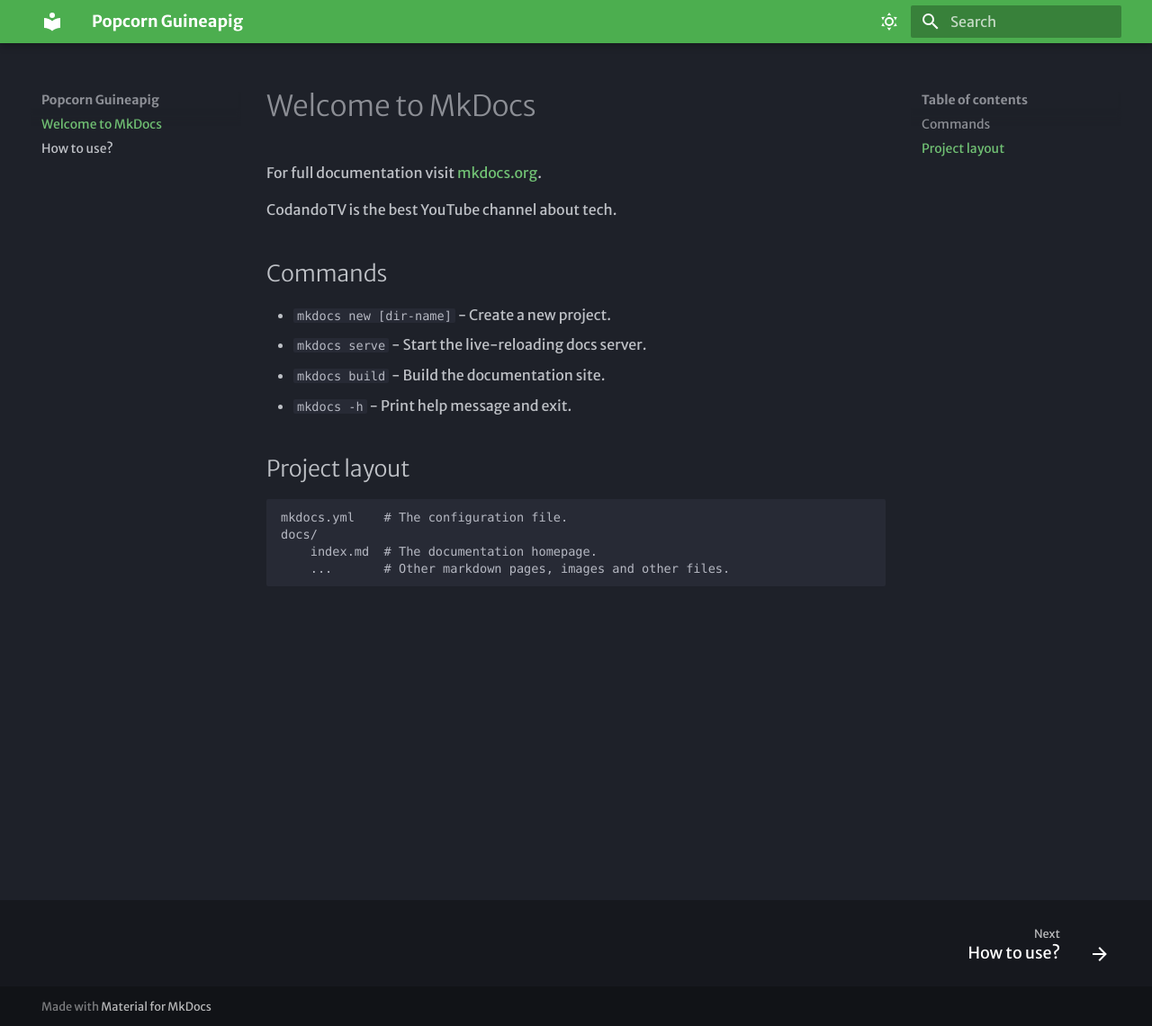
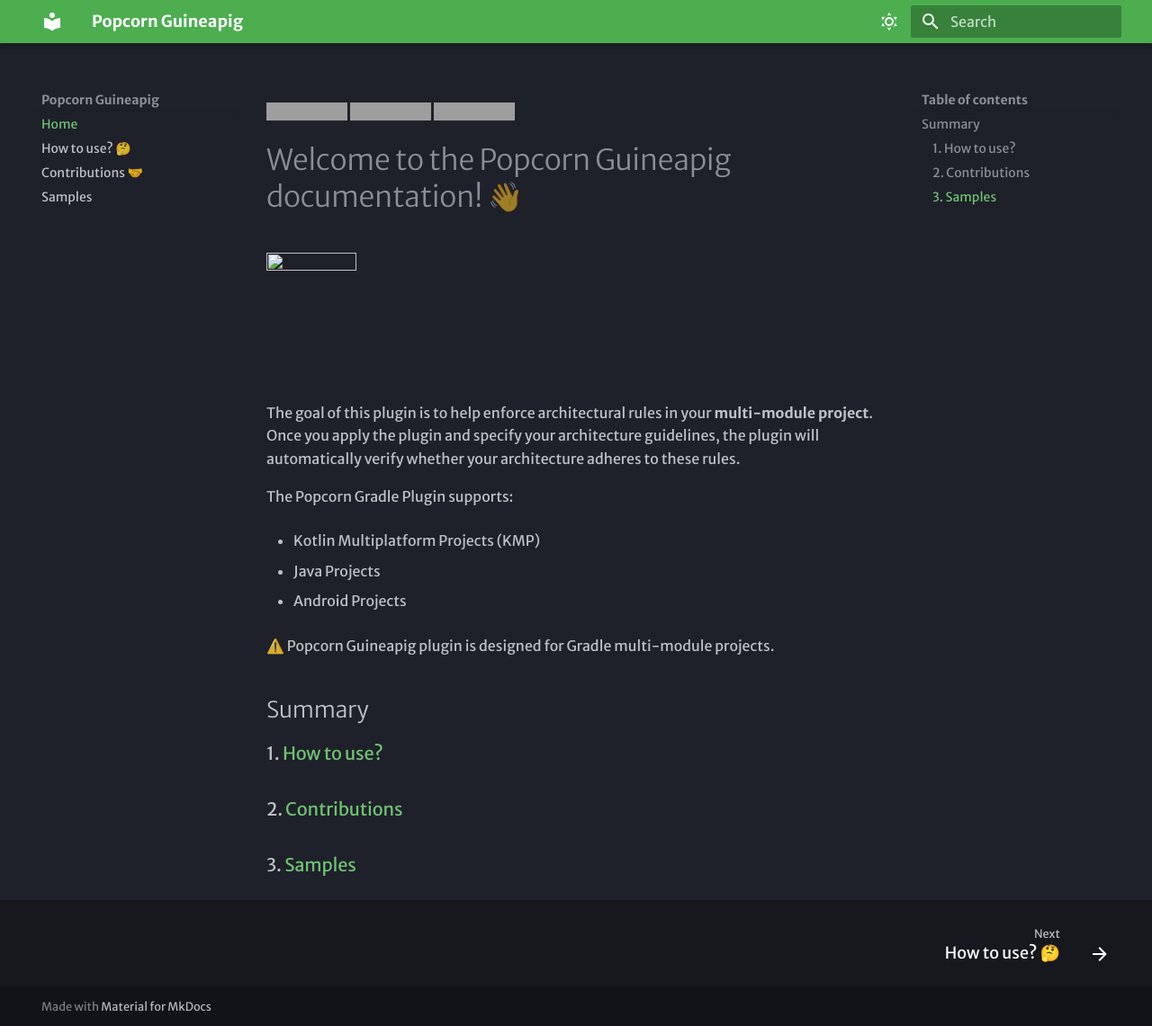
Before and after one commit to CodandoTV/popcorn-guineapig, an MkDocs documentation site: the page built from docs/index.md, in a window 1280 px wide and 1141 px high. Shown: the whole window at 90% size. Built offline with MkDocs 1.6.1 and Material for MkDocs 9.7.7, drawn with Linux system fonts in a browser that asks for light colours; some web fonts are replaced; grey boxes are pictures that could not be loaded.

Commit message:
update docs

```diff
--- /dev/null
+++ b/docs/3-samples.md
@@ -0,0 +1,3 @@
+# Samples
+
+Building...
--- a/docs/index.md
+++ b/docs/index.md
@@ -1,19 +1,27 @@
-# Welcome to MkDocs
+[![Kotlin](https://img.shields.io/badge/kotlin-1.9.10-blue.svg?logo=kotlin)](http://kotlinlang.org)
+[![Maven Central Version](https://img.shields.io/maven-central/v/io.github.codandotv/popcornguineapig)](https://central.sonatype.com/artifact/io.github.codandotv/popcornguineapig)
+[![PRs Welcome](https://img.shields.io/badge/PRs-welcome-brightgreen.svg)](https://github.com/CodandoTV/popcorn-guineapig/issues)
 
-For full documentation visit [mkdocs.org](https://www.mkdocs.org).
+# Welcome to the Popcorn Guineapig documentation! 👋
 
-CodandoTV is the best YouTube channel about tech.
+<img height="150px" width="100px" src="img/popcorngp-logo.webp" />
 
-## Commands
+The goal of this plugin is to help enforce architectural rules in your **multi-module project**. Once you apply the plugin and specify your architecture guidelines, the plugin will automatically verify whether your architecture adheres to these rules.
 
-* `mkdocs new [dir-name]` - Create a new project.
-* `mkdocs serve` - Start the live-reloading docs server.
-* `mkdocs build` - Build the documentation site.
-* `mkdocs -h` - Print help message and exit.
+The Popcorn Gradle Plugin supports:
 
-## Project layout
+- Kotlin Multiplatform Projects (KMP)
 
-    mkdocs.yml    # The configuration file.
-    docs/
-        index.md  # The documentation homepage.
-        ...       # Other markdown pages, images and other files.
+- Java Projects
+
+- Android Projects
+
+⚠️ Popcorn Guineapig plugin is designed for Gradle multi-module projects.
+
+## Summary
+
+### 1. [How to use?](./1-how-to-use.md)
+
+### 2. [Contributions](./2-contributions.md)
+
+### 3. [Samples](./3-samples.md)
```
Also changed, not shown: docs/1-how-to-use.md (added, +74 -0 lines), docs/2-contributions.md (added, +6 -0 lines), docs/how-to-use.md (deleted, +0 -11 lines).
